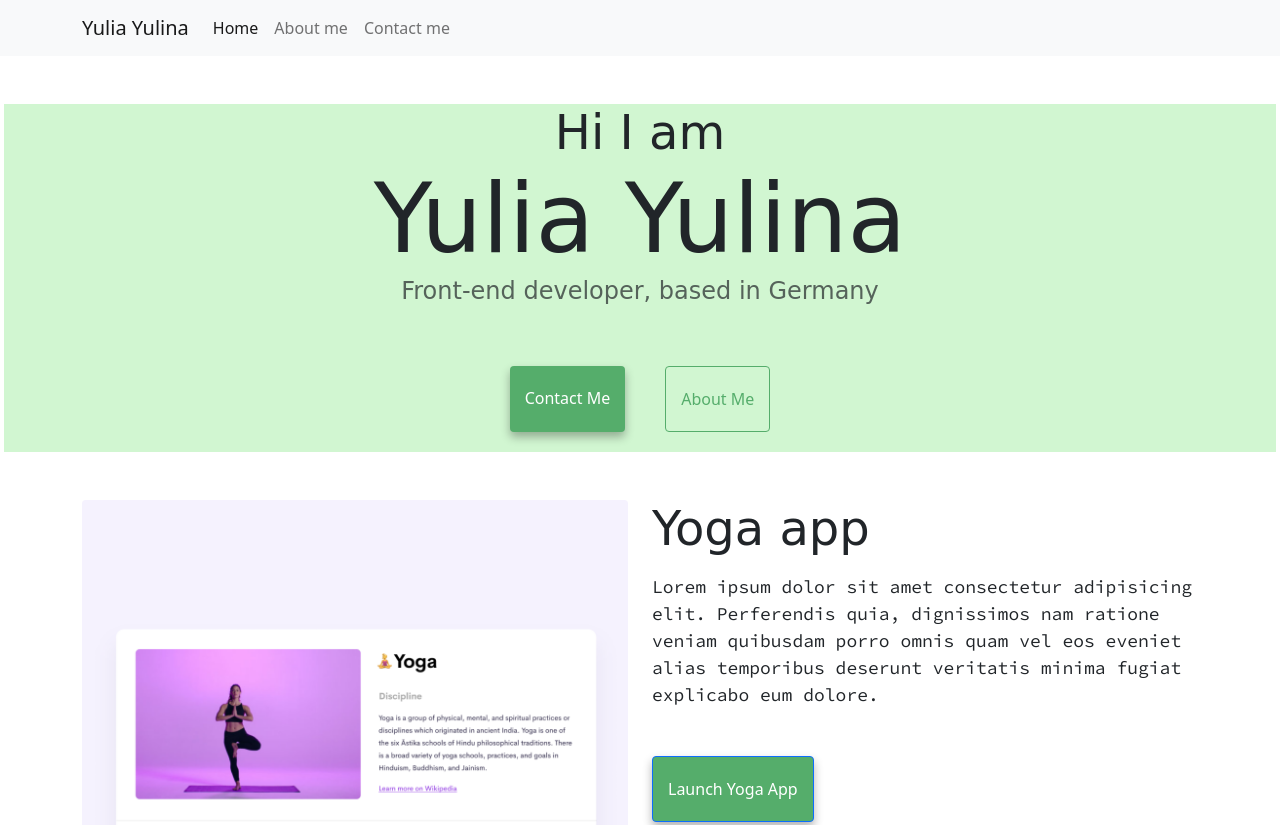
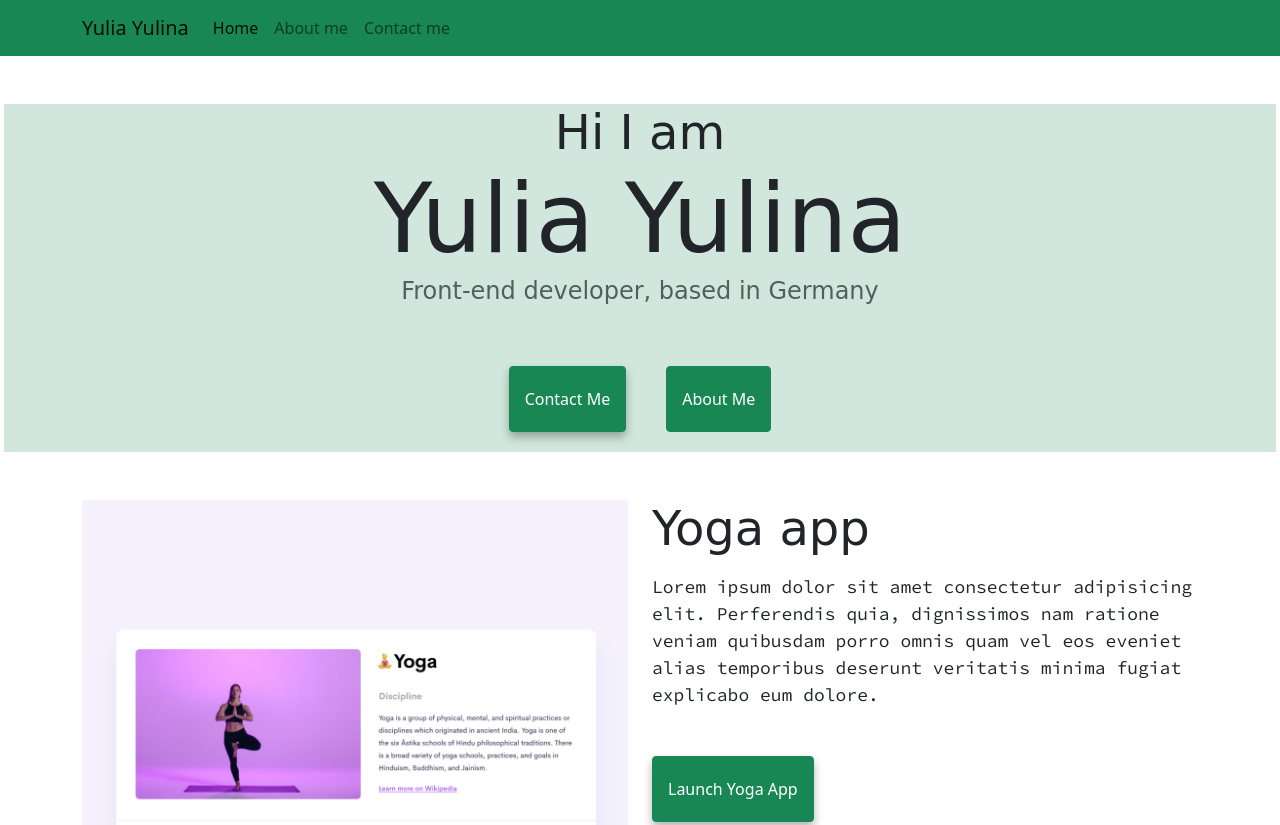
Before and after one commit to FrauY/portfolio-yy, a plain HTML site: page index.html in a window 1280 px wide. Shown: the top 825 px of the page. Drawn offline with nearby package versions, Linux system fonts and the light colour scheme; a web font is replaced by a local one.

Commit message:
Changed colors in Bootstrap

```diff
--- a/index.html
+++ b/index.html
@@ -44,7 +44,7 @@
     ></script>
   </head>
   <body class="p-1">
-    <nav class="navbar navbar-expand-lg navbar-light bg-light fixed-top">
+    <nav class="navbar navbar-expand-lg navbar-light bg-success fixed-top">
       <div class="container">
         <a class="navbar-brand" href="/">Yulia Yulina</a>
         <button
@@ -88,10 +88,16 @@
       <h1 class="text-center">Yulia Yulina</h1>
       <h3 class="text-center">Front-end developer, based in Germany</h3>
       <div class="navigation-links mb-5">
-        <a href="/about.html#contact" class="primary-link" title="Contact"
+        <a
+          href="/about.html#contact"
+          class="primary-link btn btn-success"
+          title="Contact"
           >Contact me</a
         >
-        <a href="about.html" class="secondary-link" title="About my project"
+        <a
+          href="about.html"
+          class="secondary-link btn btn-success"
+          title="About my project"
           >About me</a
         >
       </div>
@@ -117,7 +123,7 @@
           <div class="mt-5">
             <a
               href="#"
-              class="primary-link btn btn-primary"
+              class="primary-link btn btn-success"
               title="Going to App"
               >Launch Yoga App</a
             >
@@ -136,7 +142,7 @@
           <div class="mt-5">
             <a
               href="#"
-              class="primary-link btn btn-primary"
+              class="primary-link btn btn-success"
               title="Going to App"
               >Launch Weather App</a
             >
@@ -169,7 +175,7 @@
           <div class="mt-5">
             <a
               href="#"
-              class="primary-link btn btn-primary"
+              class="primary-link btn btn-success"
               title="Going to App"
               >Launch Weather App</a
             >
--- a/style.css
+++ b/style.css
@@ -1,5 +1,5 @@
 :root {
-  --primary-color: rgb(85, 173, 107);
+  --primary-color: rgb(25, 135, 84);
   --secondary-color: #f5f2fe;
   --box-shadow: 0 5px 10px rgba(0, 0, 0, 0.3);
 }
@@ -60,8 +60,8 @@ p {
   padding: 20px 15px;
   text-decoration: none;
   text-transform: capitalize;
-  color: var(--primary-color);
   border: 1px solid var(--primary-color);
+  background-color: none;
 }
 
 .homepage-link {
@@ -90,7 +90,7 @@ p {
   text-decoration: underline;
 }
 .hero {
-  background-color: rgba(28, 207, 28, 0.2);
+  background-color: rgba(25, 135, 84, 0.2);
 }
 @media (max-width: 576px) {
   h1 {
```
